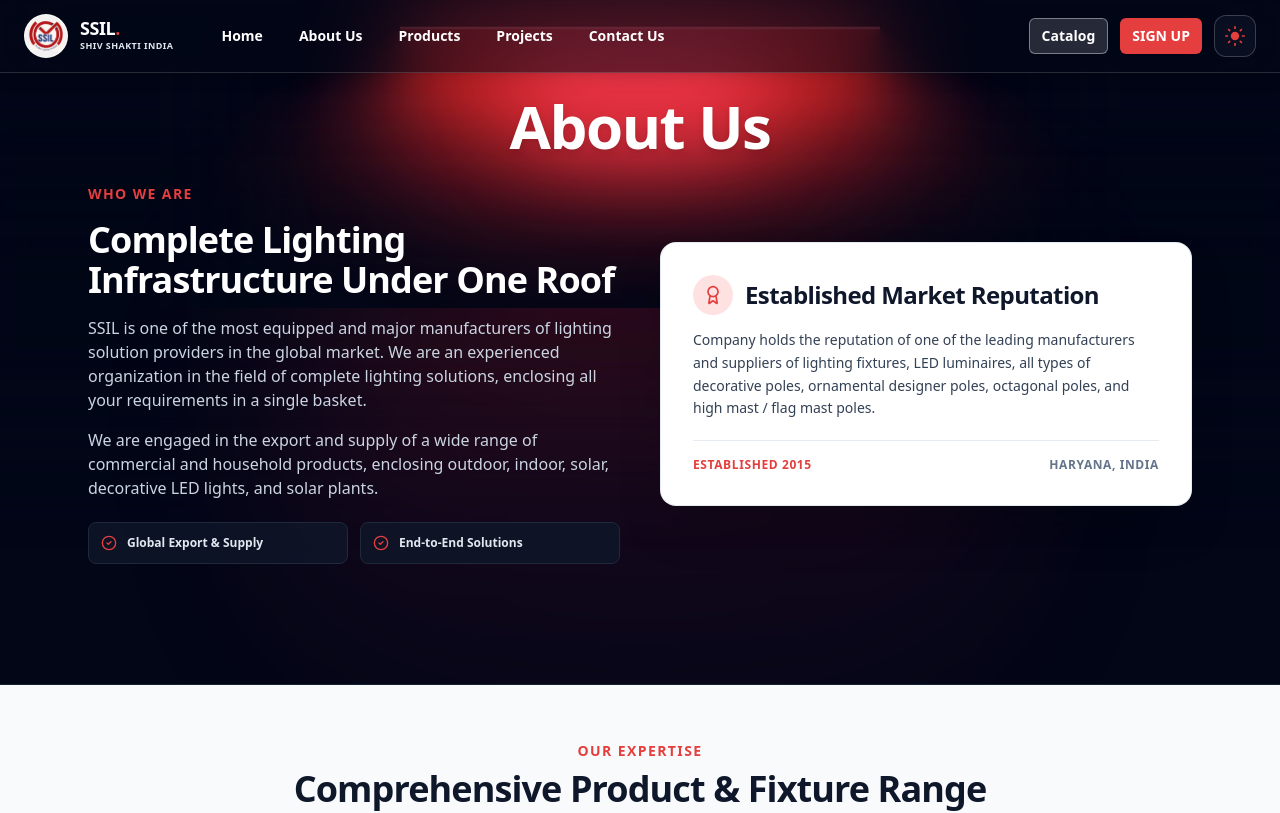
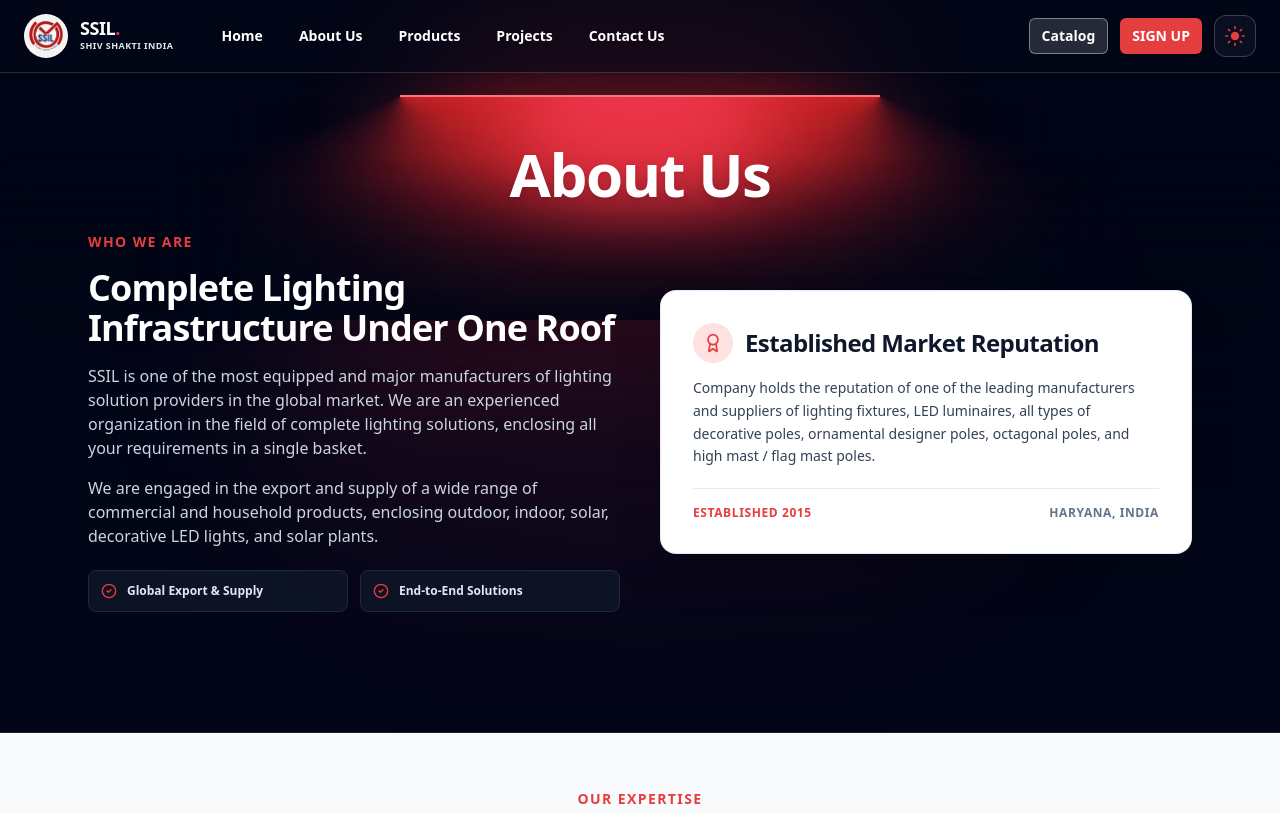
Before and after one commit to Harshit-SSPL/HarshitSSPL, a Next.js app in the folder frontend/: page /about in a window 1280 px wide. Shown: the top 813 px of the page. Built offline with nearby package versions, Linux system fonts and the light colour scheme.

Commit message:
Position Lamp graphic immediately below navbar

```diff
--- a/frontend/components/ui/lamp.tsx
+++ b/frontend/components/ui/lamp.tsx
@@ -37,8 +37,8 @@ export const LampContainer = ({
         className
       )}
     >
-      {/* Visual Lamp Graphics Wrapper (Top offset pt-14 sm:pt-16 compensates for -7rem element translation, placing lamp apex at ~88px immediately below 80px navbar) */}
-      <div className="relative flex w-full flex-1 scale-y-125 items-center justify-center isolate z-0 pointer-events-none pt-14 sm:pt-16 md:pt-18">
+      {/* Visual Lamp Animation Wrapper (Configured so red laser bar & conic apex originate at ~84px immediately below 80px navbar) */}
+      <div className="relative flex w-full flex-1 items-center justify-center isolate z-0 pointer-events-none pt-20 sm:pt-24 md:pt-28">
         {/* Left Conic Red Gradient */}
         <motion.div
           initial={{ opacity: 0.5, width: "15rem" }}
```
